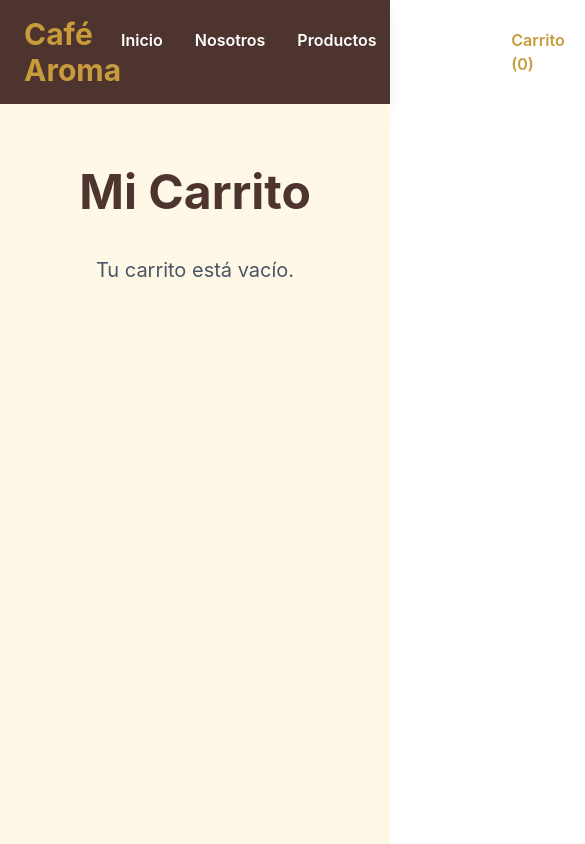
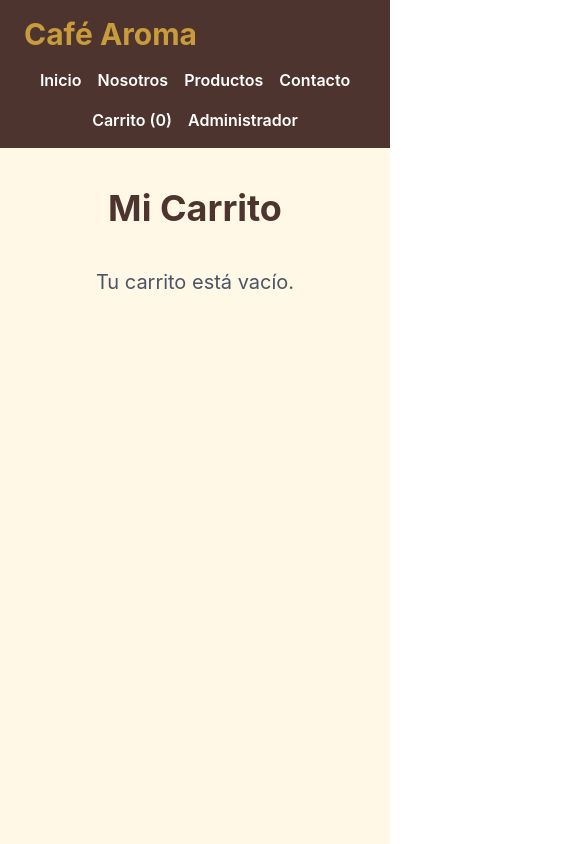
Before and after one commit to need31/cafe-react, a React (Vite) app: page /carrito in a window 390 px wide. Shown: the top 844 px of the page, 585 px wide, since content can reach past the window. Built offline with nearby package versions, Linux system fonts and the light colour scheme.

Commit message:
Mejorar carrito responsive

```diff
--- a/src/components/layout/Navbar.jsx
+++ b/src/components/layout/Navbar.jsx
@@ -3,7 +3,6 @@ import { NavLink } from "react-router-dom";
 import { CarritoContext } from "../Context/CarritoContext";
 
 function Navbar() {
-
     const { carrito } = useContext(CarritoContext);
 
     const cantidadProductos = carrito.reduce(
@@ -13,89 +12,40 @@ function Navbar() {
 
     return (
         <nav className="bg-[#4E342E] shadow-lg">
+            <div className="max-w-7xl mx-auto px-6 py-4">
 
-            <div className="max-w-7xl mx-auto flex justify-between items-center px-6 py-4">
+                <div className="flex flex-col md:flex-row md:justify-between md:items-center">
 
-                <h1 className="text-3xl font-bold text-[#C89B3C]">
+                    <h1 className="text-3xl font-bold text-[#C89B3C] mb-4 md:mb-0">
                         Café Aroma
                     </h1>
 
-                <ul className="flex gap-8 text-white font-semibold">
+                    <ul className="flex flex-wrap justify-center gap-4 text-white font-semibold">
 
                         <li>
-                        <NavLink
-                            to="/"
-                            className={({ isActive }) =>
-                                isActive
-                                    ? "text-[#C89B3C]"
-                                    : "hover:text-[#C89B3C] transition"
-                            }
-                        >
-                            Inicio
-                        </NavLink>
+                            <NavLink to="/">Inicio</NavLink>
                         </li>
 
                         <li>
-                        <NavLink
-                            to="/nosotros"
-                            className={({ isActive }) =>
-                                isActive
-                                    ? "text-[#C89B3C]"
-                                    : "hover:text-[#C89B3C] transition"
-                            }
-                        >
-                            Nosotros
-                        </NavLink>
+                            <NavLink to="/nosotros">Nosotros</NavLink>
                         </li>
 
                         <li>
-                        <NavLink
-                            to="/productos"
-                            className={({ isActive }) =>
-                                isActive
-                                    ? "text-[#C89B3C]"
-                                    : "hover:text-[#C89B3C] transition"
-                            }
-                        >
-                            Productos
-                        </NavLink>
+                            <NavLink to="/productos">Productos</NavLink>
                         </li>
 
                         <li>
-                        <NavLink
-                            to="/contacto"
-                            className={({ isActive }) =>
-                                isActive
-                                    ? "text-[#C89B3C]"
-                                    : "hover:text-[#C89B3C] transition"
-                            }
-                        >
-                            Contacto
-                        </NavLink>
+                            <NavLink to="/contacto">Contacto</NavLink>
                         </li>
 
                         <li>
-                        <NavLink
-                            to="/carrito"
-                            className={({ isActive }) =>
-                                isActive
-                                    ? "text-[#C89B3C]"
-                                    : "hover:text-[#C89B3C] transition"
-                            }
-                        >
+                            <NavLink to="/carrito">
                                 Carrito ({cantidadProductos})
                             </NavLink>
                         </li>
 
                         <li>
-    <NavLink
-        to="/login"
-        className={({ isActive }) =>
-            isActive
-                ? "text-[#C89B3C]"
-                : "hover:text-[#C89B3C] transition"
-        }
-    >
+                            <NavLink to="/login">
                                 Administrador
                             </NavLink>
                         </li>
@@ -104,6 +54,7 @@ function Navbar() {
 
                 </div>
 
+            </div>
         </nav>
     );
 }
--- a/src/pages/Carrito.jsx
+++ b/src/pages/Carrito.jsx
@@ -3,46 +3,31 @@ import Layout from "../components/layout/Layout";
 import { CarritoContext } from "../components/Context/CarritoContext";
 
 function Carrito() {
-
-    const {
-        carrito,
-        eliminarProducto,
-        aumentarCantidad,
-        disminuirCantidad,
-        total
-    } = useContext(CarritoContext);
+    const { carrito, eliminarProducto, aumentarCantidad, disminuirCantidad, total } =
+        useContext(CarritoContext);
 
     return (
         <Layout>
+            <section className="bg-[#FFF8E7] min-h-screen py-10 overflow-x-hidden">
+                <div className="max-w-6xl mx-auto px-4">
 
-            <section className="bg-[#FFF8E7] min-h-screen py-16">
-
-                <div className="max-w-6xl mx-auto px-6">
-
-                    <h1 className="text-5xl font-bold text-[#4E342E] text-center mb-10">
+                    <h1 className="text-4xl md:text-5xl font-bold text-[#4E342E] text-center mb-10">
                         Mi Carrito
                     </h1>
 
                     {carrito.length === 0 ? (
-
                         <p className="text-center text-xl text-gray-600">
                             Tu carrito está vacío.
                         </p>
-
                     ) : (
-
                         <>
                             <div className="space-y-6">
-
                                 {carrito.map((producto) => (
-
                                     <div
                                         key={producto.id}
-                                        className="bg-white rounded-lg shadow-md p-6 flex flex-col md:flex-row items-center justify-between gap-6"
+                                        className="bg-white rounded-lg shadow-md p-4 md:p-6 flex flex-col md:flex-row items-center justify-between gap-4 w-full"
                                     >
-
-                                        <div className="flex items-center gap-6">
-
+                                        <div className="flex flex-col sm:flex-row items-center gap-4 text-center sm:text-left w-full md:w-auto">
                                             <img
                                                 src={producto.imagen}
                                                 alt={producto.nombre}
@@ -50,7 +35,6 @@ function Carrito() {
                                             />
 
                                             <div>
-
                                                 <h2 className="text-2xl font-bold text-[#4E342E]">
                                                     {producto.nombre}
                                                 </h2>
@@ -58,13 +42,10 @@ function Carrito() {
                                                 <p className="text-gray-600">
                                                     S/ {producto.precio}
                                                 </p>
-
                                             </div>
-
                                         </div>
 
                                         <div className="flex items-center gap-3">
-
                                             <button
                                                 onClick={() => disminuirCantidad(producto.id)}
                                                 className="bg-gray-300 px-3 py-1 rounded"
@@ -82,16 +63,11 @@ function Carrito() {
                                             >
                                                 +
                                             </button>
-
                                         </div>
 
-                                        <div>
-
-                                            <p className="font-bold text-xl text-[#C89B3C]">
-                                                S/ {producto.precio * producto.cantidad}
-                                            </p>
-
-                                        </div>
+                                        <p className="font-bold text-xl text-[#C89B3C]">
+                                            S/ {producto.precio * producto.cantidad}
+                                        </p>
 
                                         <button
                                             onClick={() => eliminarProducto(producto.id)}
@@ -99,15 +75,11 @@ function Carrito() {
                                         >
                                             Eliminar
                                         </button>
-
                                     </div>
-
                                 ))}
-
                             </div>
 
-                            <div className="mt-10 text-right">
-
+                            <div className="mt-10 text-center md:text-right">
                                 <h2 className="text-3xl font-bold text-[#4E342E]">
                                     Total: S/ {total}
                                 </h2>
@@ -115,20 +87,13 @@ function Carrito() {
                                 <button className="mt-5 bg-[#4E342E] text-white px-8 py-3 rounded-lg hover:bg-[#6F4E37]">
                                     Finalizar Compra
                                 </button>
-
                             </div>
-
                         </>
-
                     )}
-
                 </div>
-
             </section>
-
         </Layout>
     );
-
 }
 
 export default Carrito;
```
Lines whose indentation alone changed are shown as unchanged.
